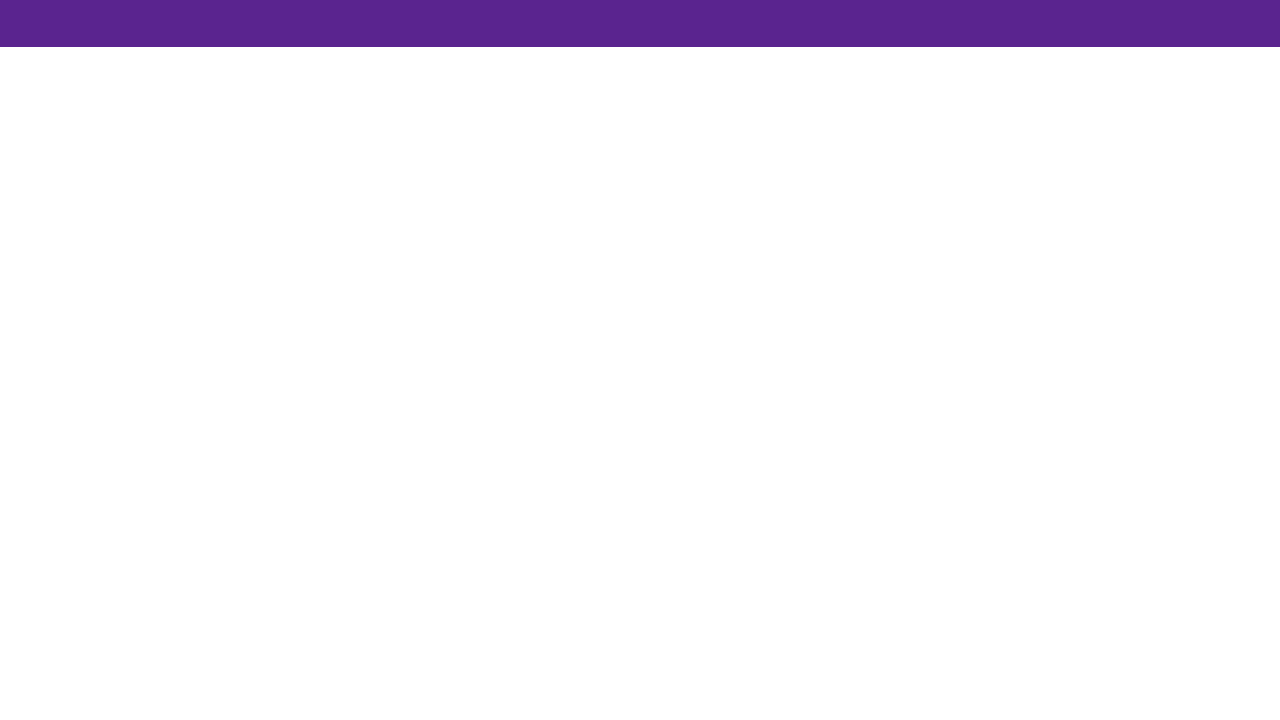
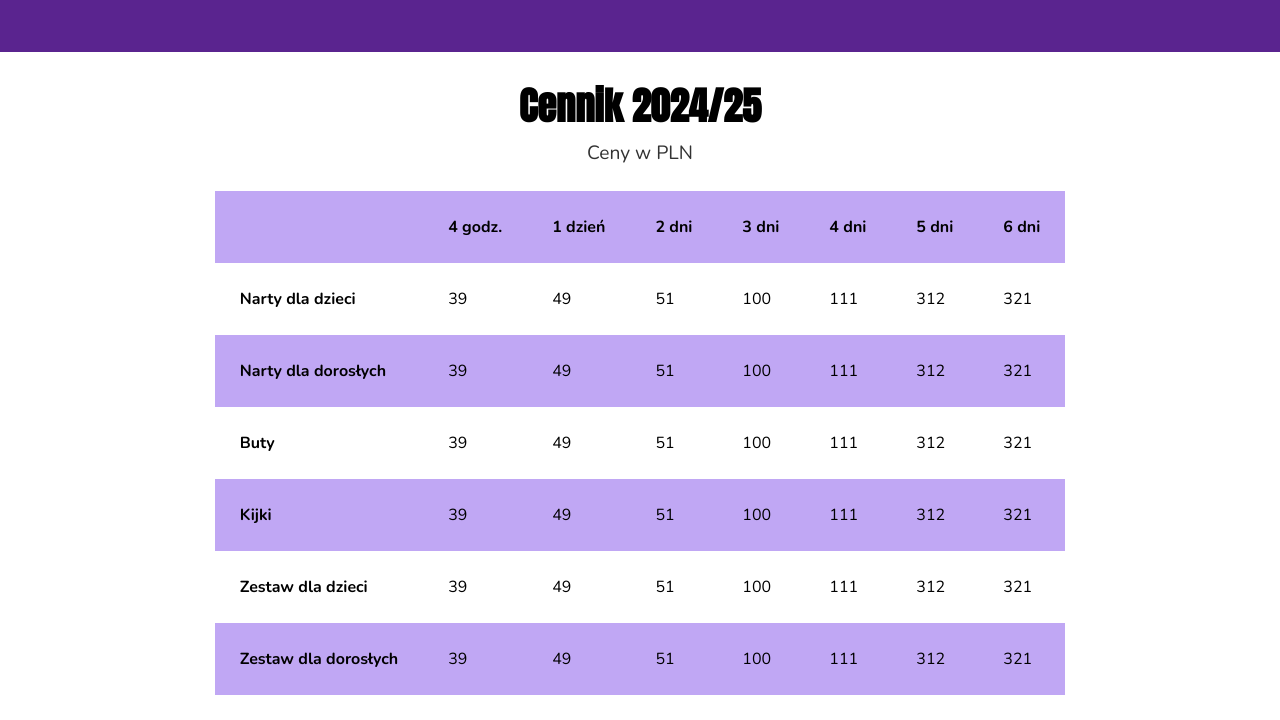
Before and after one commit to llgor34/slaw-ski, a plain HTML site: page index.html in a window 1280 px wide. Shown: the part 998-1718 px from the top of the page. Before the commit the page ends 1500 px from the top, so only its background shows below. Drawn offline with Linux system fonts and the light colour scheme.

Commit message:
Pricing almost ready

```diff
--- a/css/about-us.css
+++ b/css/about-us.css
@@ -1,5 +1,5 @@
 #about-us {
-    background-color: var(--third-color);
+    background-color: var(--primary-color);
     color: #fff;
     display: flex;
     justify-content: space-evenly;
@@ -15,8 +15,6 @@
 }
 
 #about-us h2 {
-    font-family: 'Anton';
-    font-size: 2.4em;
     color: #fff;
 }
 
--- a/css/index.css
+++ b/css/index.css
@@ -3,6 +3,7 @@
 @import './navbar.css';
 @import './main.css';
 @import './about-us.css';
+@import './pricing.css';
 
 @font-face {
     font-family: nunito;
@@ -19,12 +20,16 @@
 
 :root {
     font-family: nunito;
-    --primary-color: #697ee7;
+    --primary-color: #5a248f;
     --secondary-color: #222;
-    --third-color: #5a248f;
-    --navbar-list-color: #697ee7;
-    --navbar-list-hover-color: #5464b6;
-    --navbar-list-secondary-hover-color: #4353a5;
+    --navbar-list-color: #5a248f;
+    --navbar-list-hover-color: #7c46a0;
+    --navbar-list-secondary-hover-color: #6b359f;
+}
+
+h2 {
+    font-family: 'Anton';
+    font-size: 2.4em;
 }
 
 .btn-primary {
@@ -48,6 +53,7 @@
     margin-bottom: 15px;
 }
 
-body {
-    height: 1500px;
+.table-responsive {
+    overflow: auto;
+    width: 100%;
 }
--- a/css/main.css
+++ b/css/main.css
@@ -21,6 +21,12 @@
     padding-left: 5rem;
 }
 
+#main-header .text img {
+    width: 250px;
+    margin-left: auto;
+    margin-right: auto;
+}
+
 #main-header h1 {
     font-family: 'Anton';
     font-size: 2.4em;
--- a/css/navbar.css
+++ b/css/navbar.css
@@ -10,7 +10,7 @@
 }
 
 .navbar .logo {
-    width: 75px;
+    width: 80px;
 }
 
 .navbar img {
--- /dev/null
+++ b/css/pricing.css
@@ -0,0 +1,39 @@
+#pricing {
+    padding: 25px;
+}
+
+#pricing h2 {
+    text-align: center;
+}
+
+#pricing p {
+    text-align: center;
+    font-size: 1.2rem;
+    padding: 5px;
+    margin-bottom: 20px;
+    color: #333;
+}
+
+#pricing table {
+    border-collapse: collapse;
+    border-spacing: 0;
+    margin-left: auto;
+    margin-right: auto;
+}
+
+#pricing table td {
+    padding: 25px;
+}
+
+#pricing table tr:nth-child(odd) {
+    background-color: #c0a7f4;
+}
+
+#pricing table tr:first-child td,
+#pricing table tr td:first-child {
+    font-weight: bold;
+}
+
+#pricing table tr:last-child td {
+    border-bottom: 0;
+}
--- a/index.html
+++ b/index.html
@@ -55,5 +55,83 @@
                 <p>Prowadzimy również serwis wymienionego wyżej sprzętu.</p>
             </div>
         </section>
+        <section id="pricing">
+            <h2>Cennik 2024/25</h2>
+            <p>Ceny w PLN</p>
+            <div class="table-responsive">
+                <table>
+                    <tr>
+                        <td></td>
+                        <td>4 godz.</td>
+                        <td>1 dzień</td>
+                        <td>2 dni</td>
+                        <td>3 dni</td>
+                        <td>4 dni</td>
+                        <td>5 dni</td>
+                        <td>6 dni</td>
+                    </tr>
+                    <tr>
+                        <td>Narty dla dzieci</td>
+                        <td>39</td>
+                        <td>49</td>
+                        <td>51</td>
+                        <td>100</td>
+                        <td>111</td>
+                        <td>312</td>
+                        <td>321</td>
+                    </tr>
+                    <tr>
+                        <td>Narty dla dorosłych</td>
+                        <td>39</td>
+                        <td>49</td>
+                        <td>51</td>
+                        <td>100</td>
+                        <td>111</td>
+                        <td>312</td>
+                        <td>321</td>
+                    </tr>
+                    <tr>
+                        <td>Buty</td>
+                        <td>39</td>
+                        <td>49</td>
+                        <td>51</td>
+                        <td>100</td>
+                        <td>111</td>
+                        <td>312</td>
+                        <td>321</td>
+                    </tr>
+                    <tr>
+                        <td>Kijki</td>
+                        <td>39</td>
+                        <td>49</td>
+                        <td>51</td>
+                        <td>100</td>
+                        <td>111</td>
+                        <td>312</td>
+                        <td>321</td>
+                    </tr>
+                    <tr>
+                        <td>Zestaw dla dzieci</td>
+                        <td>39</td>
+                        <td>49</td>
+                        <td>51</td>
+                        <td>100</td>
+                        <td>111</td>
+                        <td>312</td>
+                        <td>321</td>
+                    </tr>
+                    <tr>
+                        <td>Zestaw dla dorosłych</td>
+                        <td>39</td>
+                        <td>49</td>
+                        <td>51</td>
+                        <td>100</td>
+                        <td>111</td>
+                        <td>312</td>
+                        <td>321</td>
+                    </tr>
+                </table>
+            </div>
+        </section>
     </body>
 </html>
```
